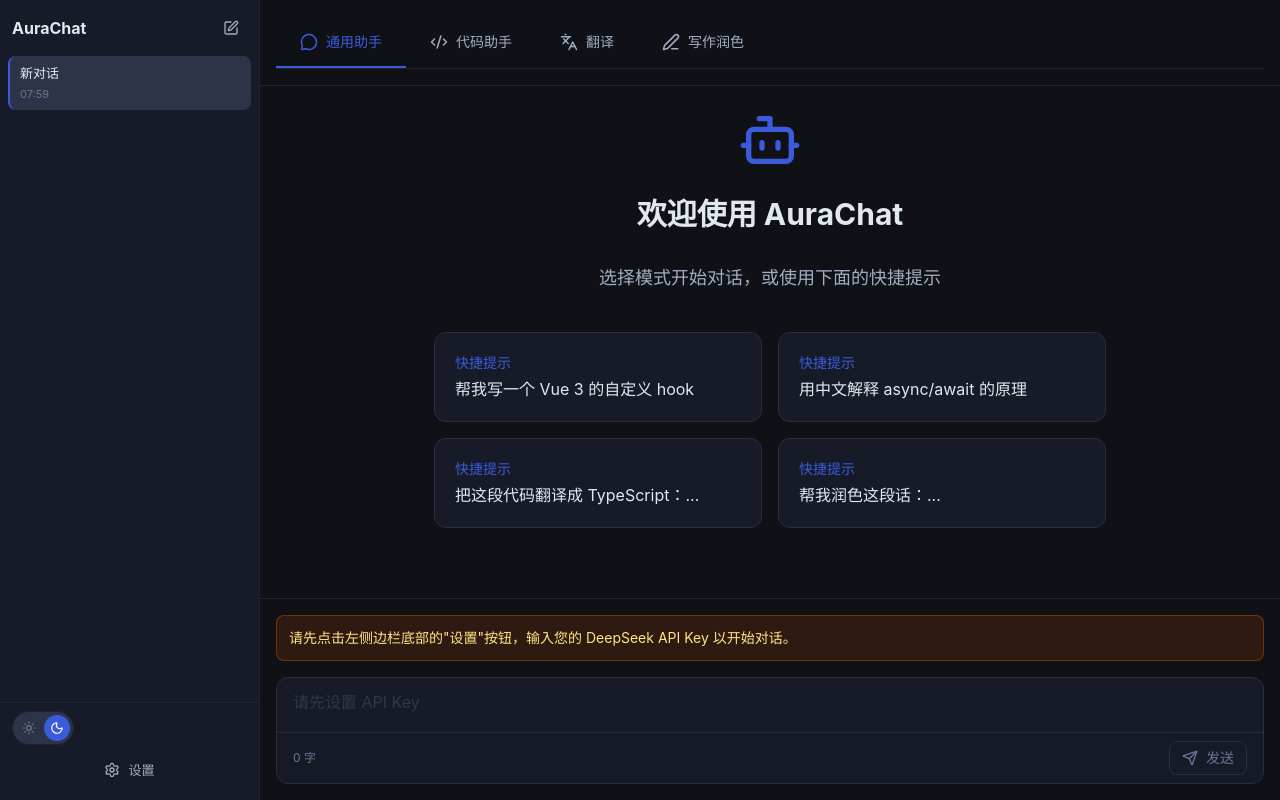
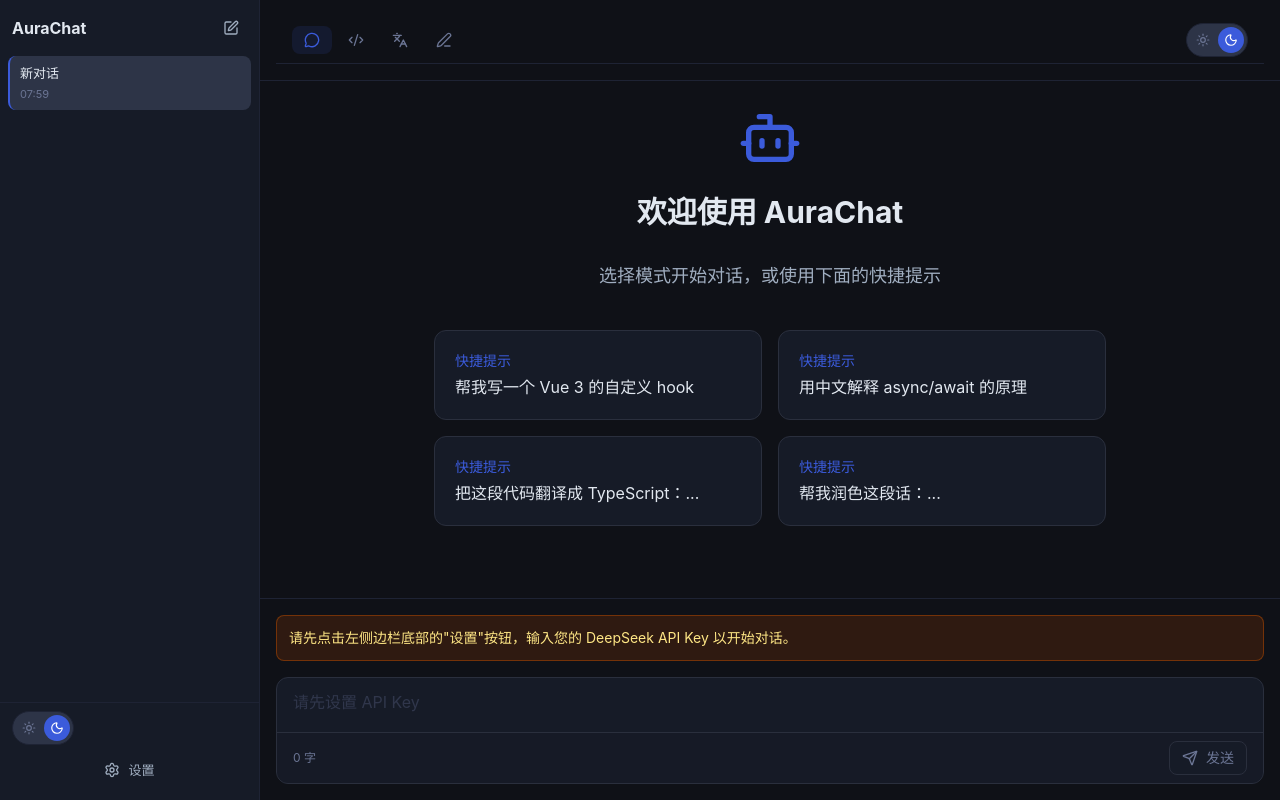
Before and after one commit to Socrateszzy/aurachat, a Vue app: page / in a window 1280 px wide. Built offline with nearby package versions, Linux system fonts and the light colour scheme.

Commit message:
feat：重构 ModeSelector 顶栏

```diff
--- a/src/components/ModeSelector.vue
+++ b/src/components/ModeSelector.vue
@@ -3,6 +3,7 @@
 import { MessageCircle, Code2, Languages, PenLine } from 'lucide-vue-next'
 import { MODES, type ModeKey } from '../services/deepseek'
 import { useChatStore } from '../stores/chat'
+import ThemeToggle from './ThemeToggle.vue'
 
 const store = useChatStore()
 
@@ -21,34 +22,109 @@
 
 // 切换模式
 function switchMode(mode: string) {
-  const session = store.currentSession
-  if (session && session.mode !== mode) {
-    session.mode = mode as ModeKey
+  // 如果没有当前会话，先创建会话
+  if (!store.currentSession) {
+    store.createSession(mode as ModeKey)
+    return
+  }
+
+  // 更新当前会话的模式
+  if (store.currentSession.mode !== mode) {
+    store.currentSession.mode = mode as ModeKey
   }
 }
 </script>
 
 <template>
-  <div class="bg-[var(--topbar-bg)] border-b border-[var(--topbar-border)]">
-    <div class="flex overflow-x-auto">
+  <div class="mode-selector">
+    <div class="mode-tabs">
       <button
         v-for="[key, config] in Object.entries(MODES)"
         :key="key"
         @click="switchMode(key)"
         :class="[
-          'flex items-center gap-2 px-6 py-4 transition-all flex-shrink-0 relative',
-          currentMode === key
-            ? 'text-[var(--accent)]'
-            : 'text-[var(--text-secondary)] hover:text-[var(--text-primary)]'
+          'mode-tab',
+          currentMode === key ? 'active' : ''
         ]"
+        :title="config.label"
       >
-        <component :is="modeIcons[key as keyof typeof modeIcons]" :size="18" />
-        <span class="text-sm font-medium">{{ config.label }}</span>
-        <div
-          v-if="currentMode === key"
-          class="absolute bottom-0 left-0 right-0 h-0.5 bg-[var(--accent)]"
-        ></div>
+        <component
+          :is="modeIcons[key as keyof typeof modeIcons]"
+          :size="16"
+          class="mode-icon"
+        />
+        <span class="mode-label sm:hidden">{{ config.label }}</span>
       </button>
+    </div>
+
+    <div class="theme-toggle-wrapper">
+      <ThemeToggle />
     </div>
   </div>
 </template>
+
+<style scoped>
+.mode-selector {
+  background: var(--topbar-bg);
+  border-bottom: 1px solid var(--topbar-border);
+  height: 48px;
+  display: flex;
+  align-items: center;
+  padding: 0 16px;
+  gap: 4px;
+}
+
+.mode-tabs {
+  display: flex;
+  align-items: center;
+  gap: 4px;
+}
+
+.mode-tab {
+  display: flex;
+  align-items: center;
+  gap: 6px;
+  padding: 6px 12px;
+  border-radius: 8px;
+  font-size: 13px;
+  cursor: pointer;
+  color: var(--text-muted);
+  border: none;
+  background: none;
+  transition: all 0.2s ease;
+}
+
+.mode-tab:hover {
+  background: var(--sidebar-item-hover);
+  color: var(--text-secondary);
+}
+
+.mode-tab.active {
+  background: rgba(59, 91, 219, 0.12);
+  color: var(--accent);
+  font-weight: 500;
+}
+
+.mode-icon {
+  flex-shrink: 0;
+}
+
+.mode-label {
+  white-space: nowrap;
+}
+
+.theme-toggle-wrapper {
+  margin-left: auto;
+}
+
+/* 移动端适配 */
+@media (max-width: 640px) {
+  .mode-label {
+    display: none;
+  }
+
+  .mode-tab {
+    padding: 6px 8px;
+  }
+}
+</style>
```
